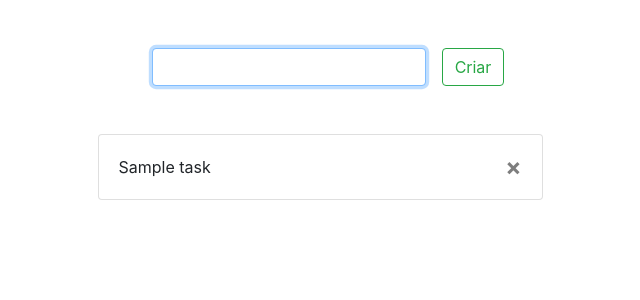
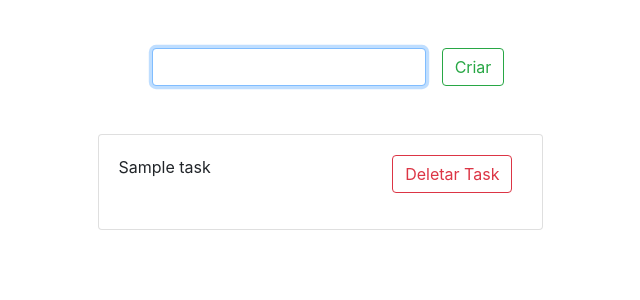
Before and after one commit to Rip4568/ToDo_django, a Django app: page / in a window 1280 px wide. Shown: the top 300 px of the page, without its empty margins (320-960 px from the left). Run offline with Django 4.2, Linux system fonts and the light colour scheme; tables that the repository leaves empty hold one stand-in row (values such as "Sample post"); some libraries are stand-ins or nearby versions.

Commit message:
Funcão deletar task implementada com sucesso

```diff
--- a/Task_app/forms.py
+++ b/Task_app/forms.py
@@ -1,5 +1,3 @@
-#create your custom forms here
-
 from django import forms
 from .models import Task
 
--- a/Task_app/templates/Task_app/task_list.html
+++ b/Task_app/templates/Task_app/task_list.html
@@ -26,22 +26,27 @@
   <div class="col-5 mt-5">
     {% for task in tasks %}
       <div class="card mb-1">
-        <div class="card-body">
-          {{task.titulo}}
-          <button type="button" class="close" aria-label="Close" data-dismiss="modal">
+        <div class="card-body row">
+
+          <div class="container">
+            <div class="row">
+              <p class="col-8">{{task.titulo}}</p>
+              <p><p><a name="" id="" class="btn sm-button btn-outline-danger" href="{% url 'Task_app:deletar_task' task.pk %}" role="button">Deletar Task</a></p></p>
+            </div>
+          </div>
+
+          {% comment %} <button type="button" onclick="{% url 'Task_app:deletar_task' task.pk %}" class="close" aria-label="Close" data-dismiss="modal">
             <span aria-hidden="true">&times;</span>
-          </button>
+          </button> {% endcomment %}
         </div>
       </div>
     {% endfor %}
   </div>
+
+  {% comment %} {{request.META.HTTP_COOKIE}} DA PRA USAR {% endcomment %}
 {% endblock content %}
 
 
 {% block loadScript %}
-<script>
-  //window.document.body.querySelector('input#id_titulo').focus()
-  //Caso não consiga ativar os arquivos estaticos deixar o script dentro da pagina
-</script>
   <script src="{% static 'js/script_task.js' %}"></script>
 {% endblock loadScript %}
--- a/Task_app/urls.py
+++ b/Task_app/urls.py
@@ -5,4 +5,5 @@ app_name = 'Task_app'
 
 urlpatterns = [
     path('',views.TaskView.as_view(),name='home'),
+    path('deletar-task/<slug:task_id>',views.deletar_task,name='deletar_task'),
 ]
--- a/Task_app/views.py
+++ b/Task_app/views.py
@@ -11,7 +11,7 @@ class TaskTemplateView(TemplateView):
 class TaskView(View):
     def get(self, request, *args, **kwargs):
         form = TaskForm()
-        tasks = Task.objects.all()
+        tasks = Task.objects.all().order_by('criado_em')
         context = {
             'request':request,
             'form':form,
@@ -27,3 +27,7 @@ class TaskView(View):
             return redirect('Task_app:home')
         else:
             return redirect('Task_app:home')
+
+def deletar_task(request,task_id):
+    Task.objects.filter(pk=task_id).delete()
+    return redirect('Task_app:home')
```
